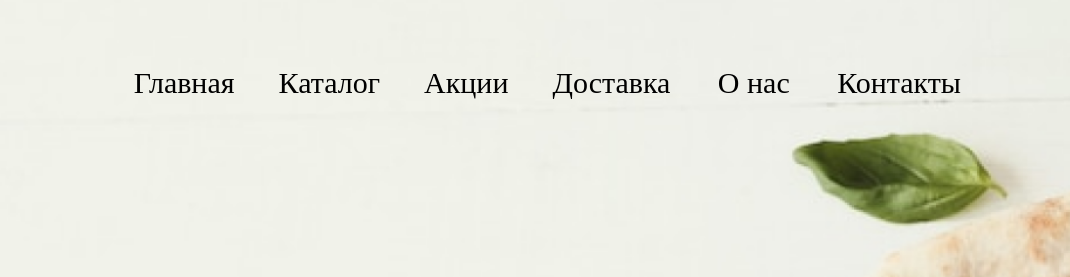
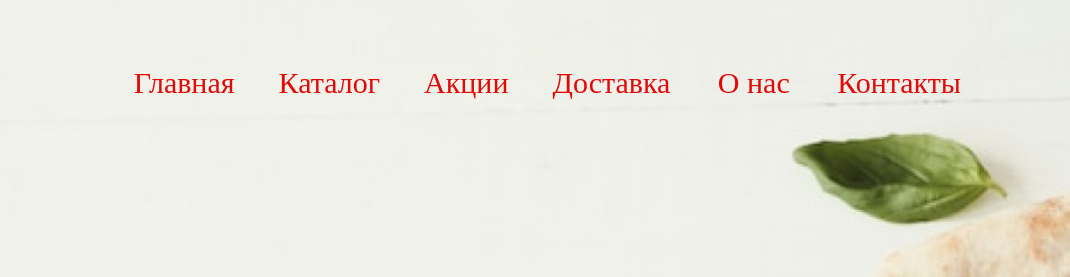
Before and after one commit to Maisbek/pizza-mizza, a plain HTML site: page index.html in a window 1280 px wide. Shown: the top 277 px of the page, 210-1280 px from the left. Drawn offline with nearby package versions, Linux system fonts and the light colour scheme; some icons are missing.

Commit message:
color blue

```diff
--- a/css/style.css
+++ b/css/style.css
@@ -8,13 +8,13 @@
 }
 a{
     text-decoration: none;
-    color: black;
+    color: rgb(226, 9, 9);
     margin: 20px;
     font-size: 30px;
     margin-top: 100px;
 }
 a:hover{
-    color: red;
+    color: rgb(51, 0, 255);
 }
 #page{
     background: url(../img/image\ 25.png) no-repeat center /cover;
```
